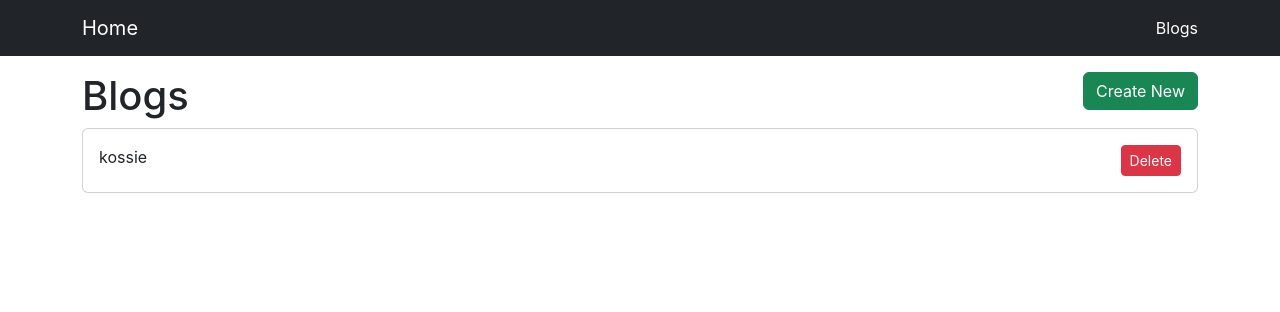
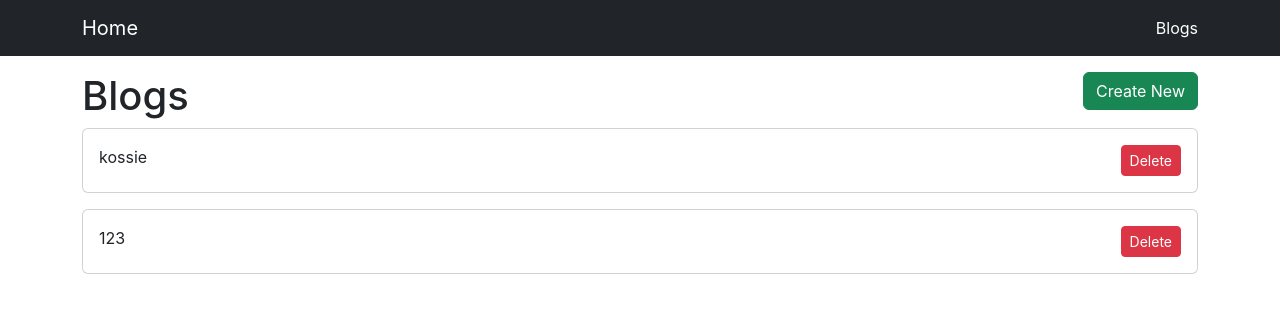
Before and after one commit to moxnox63/react-study, a React (Create React App) app in the folder simple-blog/: page /blogs in a window 1280 px wide. Shown: the top 312 px of the page. Built offline with nearby package versions, Linux system fonts and the light colour scheme; data requests are answered from the project's data file.

Commit message:
[Blog] Show post detail

```diff
--- a/simple-blog/db.json
+++ b/simple-blog/db.json
@@ -2,8 +2,13 @@
   "posts": [
     {
       "title": "kossie",
-      "body": "new kossie",
-      "id": 4
+      "body": "hello",
+      "id": 1
+    },
+    {
+      "title": "123",
+      "body": "123",
+      "id": 2
     }
   ]
 }
--- a/simple-blog/src/App.js
+++ b/simple-blog/src/App.js
@@ -8,15 +8,18 @@ import HomePage from './pages/HomePage';
 import CreatePage from './pages/CreatePage';
 import EditPage from './pages/EditPage';
 import ListPage from './pages/ListPage';
+import ShowPage from './pages/ShowPage';
 
 function App() {
   return (
     <BrowserRouter>
       <NavBar />
+
       <div className="container mt-3">
         <Routes>
           <Route path="/" element={<HomePage />} />
           <Route path="/blogs" element={<ListPage />} />
+          <Route path="/blogs/:id" element={<ShowPage />} />
           <Route path="/blogs/create" element={<CreatePage />} />
           <Route path="/blogs/edit" element={<EditPage />} />
         </Routes>
--- a/simple-blog/src/components/BlogForm.js
+++ b/simple-blog/src/components/BlogForm.js
@@ -1,13 +1,17 @@
 import { useState } from 'react';
 import axios from 'axios';
+import { useNavigate } from 'react-router-dom';
 
 const BlogForm = () => {
+    const navigate = useNavigate();
     const [title, setTitle] = useState('');
     const [body, setBody] = useState('');
     const onSubmit = () => {
         axios.post('http://localhost:3001/posts', {
             title,
             body
+        }).then(() => {
+            navigate("/blogs");
         })
     };
     return (
--- /dev/null
+++ b/simple-blog/src/components/LoadingSpinner.js
@@ -0,0 +1,11 @@
+const LoadingSpinner = () => {
+    return (
+        <div className="d-flex justify-content-center" >
+            <div className="spinner-border" role="status">
+                <span className="visually-hidden">Loading...</span>
+            </div>
+        </div>
+    )
+}
+
+export default LoadingSpinner;
--- a/simple-blog/src/pages/ListPage.js
+++ b/simple-blog/src/pages/ListPage.js
@@ -3,14 +3,17 @@ import { useState, useEffect } from "react";
 import { useNavigate } from "react-router-dom";
 import Card from "../components/Card";
 import { Link } from "react-router-dom";
+import LoadingSpinner from "../components/LoadingSpinner";
 
 const ListPage = () => {
     const navigate = useNavigate();
     const [posts, setPosts] = useState([]);
+    const [loading, setLoading] = useState(true);
 
     const getPosts = () => {
         axios.get("http://localhost:3001/posts").then((res) => {
             setPosts(res.data);
+            setLoading(false); // 응답이 오면 로딩은 false!
         })
     }
 
@@ -30,6 +33,29 @@ const ListPage = () => {
         getPosts();
     }, []);
 
+    const renderBlogList = () => {
+        if (loading) { // 로딩이 있으면 Loading Spinner를 보여주고
+            return <LoadingSpinner />
+        }
+
+        if (posts.length === 0) { // 만약 로딩이 끝났는데 보여줄게 없으면 안내문구
+            return (<div>No blog posts found</div>)
+        }
+
+        return posts.map(post => { // 그 외에는 목록을 보여주는 함수 'renderBlogList'
+            return (
+                <Card key={post.id} title={post.title} onClick={() => { navigate("/blogs/edit") }}>
+                    <div>
+                        <button className="btn btn-danger btn-sm"
+                            onClick={(e) => deleteBlog(e, post.id)} >
+                            Delete
+                        </button>
+                    </div>
+                </Card>
+            )
+        })
+    }
+
     return (
         <div>
             <div className="d-flex justify-content-between">
@@ -40,18 +66,7 @@ const ListPage = () => {
                     </Link>
                 </div>
             </div>
-            {posts.map(post => {
-                return (
-                    <Card key={post.id} title={post.title} onClick={() => { navigate("/blogs/edit") }}>
-                        <div>
-                            <button className="btn btn-danger btn-sm"
-                                onClick={(e) => deleteBlog(e, post.id)} >
-                                Delete
-                            </button>
-                        </div>
-                    </Card>
-                )
-            })}
+            {renderBlogList()}
         </div >
     )
 }
--- /dev/null
+++ b/simple-blog/src/pages/ShowPage.js
@@ -0,0 +1,34 @@
+import axios from "axios";
+import { useEffect, useState } from "react";
+import { useParams } from "react-router";
+import LoadingSpinner from "../components/LoadingSpinner";
+
+const ShowPage = () => {
+    const { id } = useParams();
+    const [post, setPost] = useState(null); // 처음에는 비어있다가
+    const [loading, setLoading] = useState(true);
+
+    const getPosts = (id) => {
+        axios.get(`http://localhost:3001/posts/${id}`).then((res) => {
+            setPost(res.data); // 서버와 통신해서 데이터를 받아옴
+            setLoading(false); // 데이터 받아지면 loading은 false
+        })
+    };
+
+    useEffect(() => {
+        getPosts(id);
+    }, []); // 여기 []는 의존성 배열!
+
+    if (loading) {
+        return <LoadingSpinner />
+    }
+
+    return (
+        <div>
+            <h1>{post.title}</h1>
+            <p>{post.body}</p>
+        </div>
+    );
+};
+
+export default ShowPage;
```
